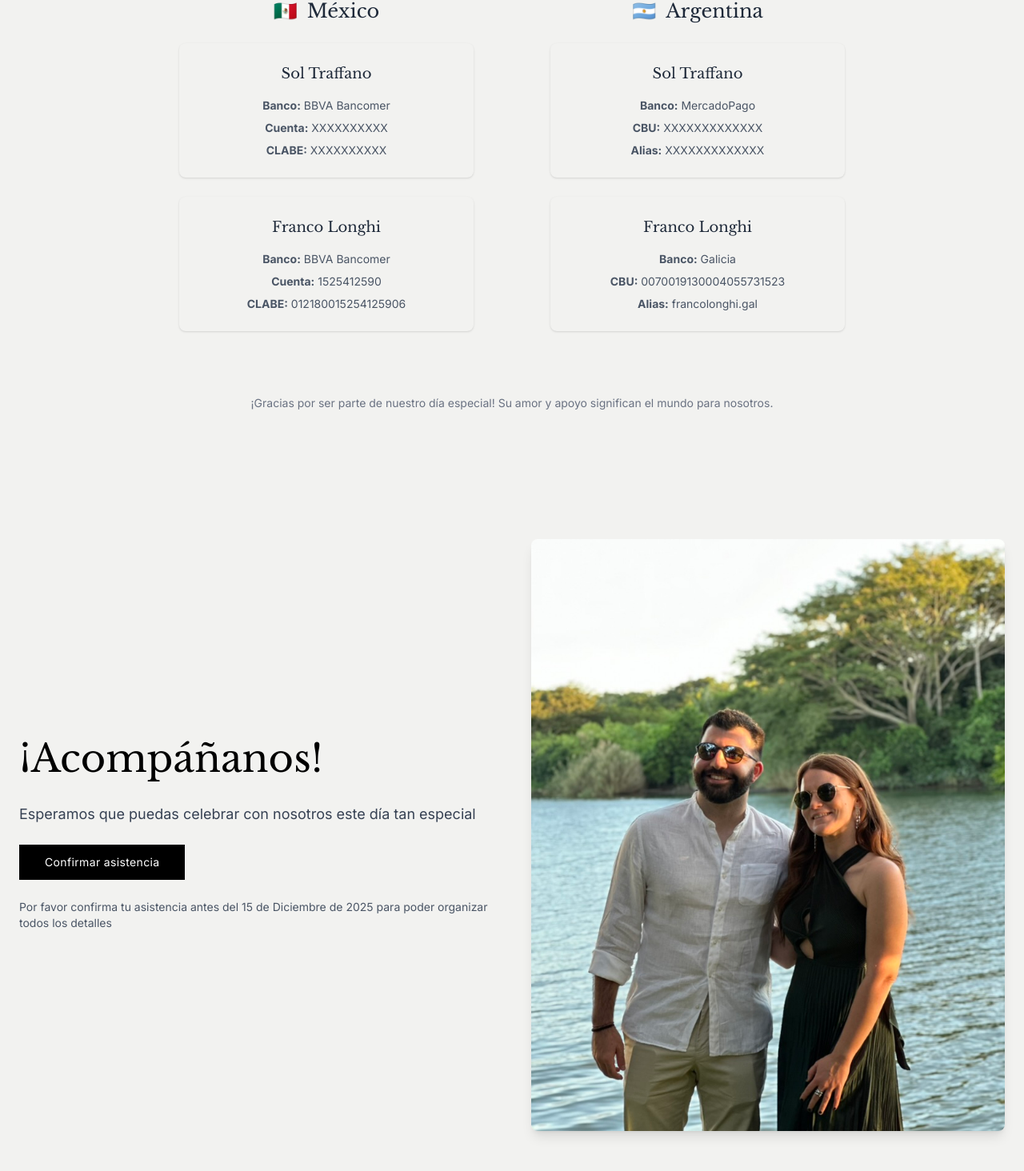
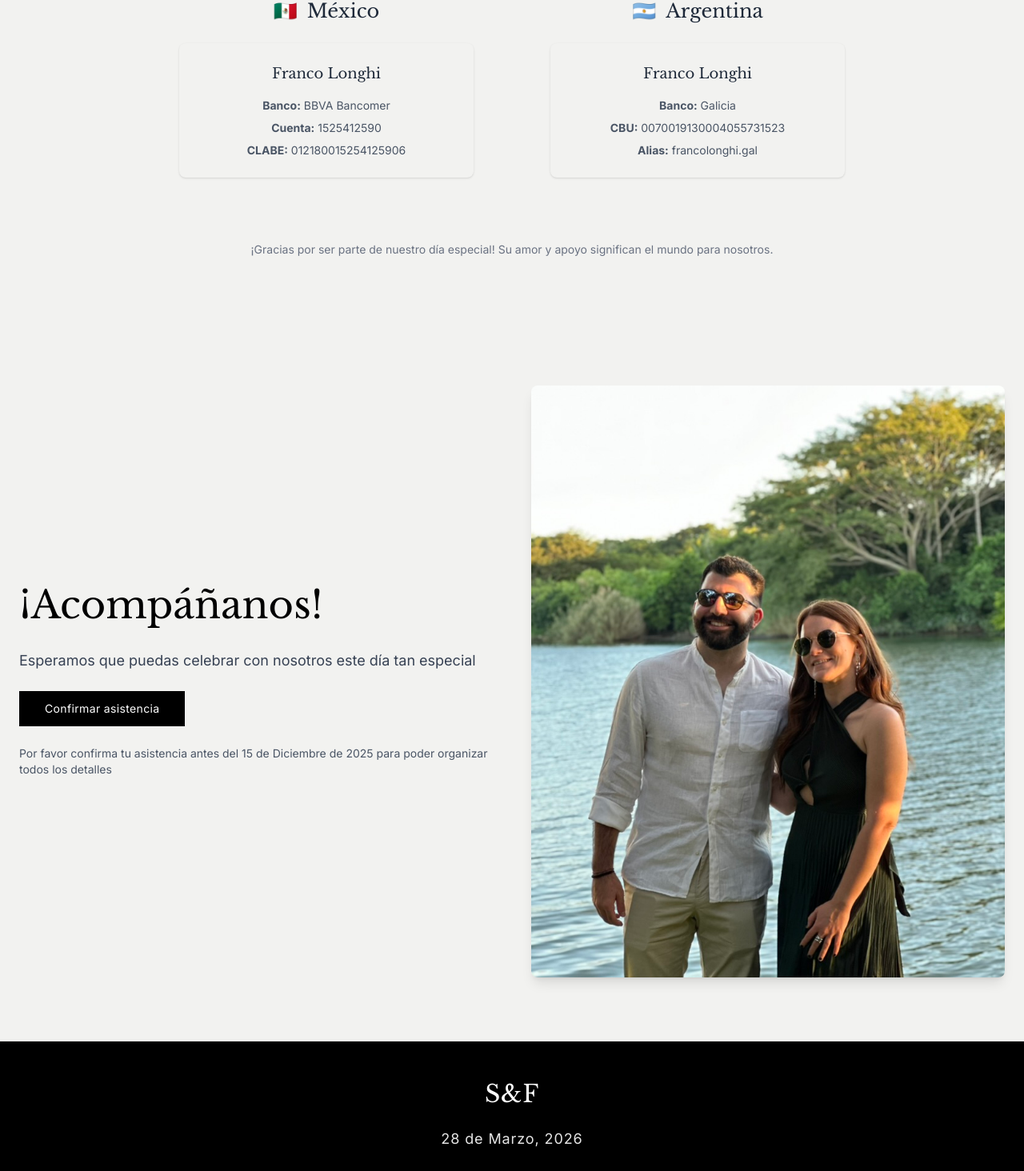
Before and after one commit to Pantera29/franysol2025, a Next.js app: page / in a window 1280 px wide. Shown: the part 2847-4311 px from the top of the page at 80% size. Built offline with nearby package versions, Linux system fonts and the light colour scheme.

Commit message:
Simplificar cuentas bancarias y actualizar navegación del footer
- Eliminar cuentas bancarias de Sol Traffano (datos enmascarados)
- Mantener solo cuentas de Franco Longhi con datos completos
- Cambiar enlace de 'Nuestra historia' a 'Ceremonia y Fiesta' en footer

```diff
--- a/app/components/Footer.tsx
+++ b/app/components/Footer.tsx
@@ -24,10 +24,10 @@ const Footer: React.FC = () => {
         <nav className="mb-8">
           <div className="flex flex-col md:flex-row justify-center items-center space-y-4 md:space-y-0 md:space-x-8">
             <a
-              href="#historia"
+              href="#informacion"
               className="text-white/70 hover:text-white transition-colors duration-300 font-sans text-sm"
             >
-              Nuestra historia
+              Ceremonia y Fiesta
             </a>
             <a
               href="#informacion"
--- a/app/components/GiftList.tsx
+++ b/app/components/GiftList.tsx
@@ -34,16 +34,6 @@ const GiftList: React.FC = () => {
               </h3>
 
               <div className="space-y-6">
-                {/* Sol - México */}
-                <div className="rounded-lg p-6 shadow-sm" style={{backgroundColor: '#F2F2F0'}}>
-                  <h4 className="font-serif text-lg text-gray-800 mb-4">Sol Traffano</h4>
-                  <div className="text-sm text-gray-600 space-y-2">
-                    <div><strong>Banco:</strong> BBVA Bancomer</div>
-                    <div><strong>Cuenta:</strong> XXXXXXXXXX</div>
-                    <div><strong>CLABE:</strong> XXXXXXXXXX</div>
-                  </div>
-                </div>
-
                 {/* Franco - México */}
                 <div className="rounded-lg p-6 shadow-sm" style={{backgroundColor: '#F2F2F0'}}>
                   <h4 className="font-serif text-lg text-gray-800 mb-4">Franco Longhi</h4>
@@ -64,16 +54,6 @@ const GiftList: React.FC = () => {
               </h3>
 
               <div className="space-y-6">
-                {/* Sol - Argentina */}
-                <div className="rounded-lg p-6 shadow-sm" style={{backgroundColor: '#F2F2F0'}}>
-                  <h4 className="font-serif text-lg text-gray-800 mb-4">Sol Traffano</h4>
-                  <div className="text-sm text-gray-600 space-y-2">
-                    <div><strong>Banco:</strong> MercadoPago</div>
-                    <div><strong>CBU:</strong> XXXXXXXXXXXXX</div>
-                    <div><strong>Alias:</strong> XXXXXXXXXXXXX</div>
-                  </div>
-                </div>
-
                 {/* Franco - Argentina */}
                 <div className="rounded-lg p-6 shadow-sm" style={{backgroundColor: '#F2F2F0'}}>
                   <h4 className="font-serif text-lg text-gray-800 mb-4">Franco Longhi</h4>
```
